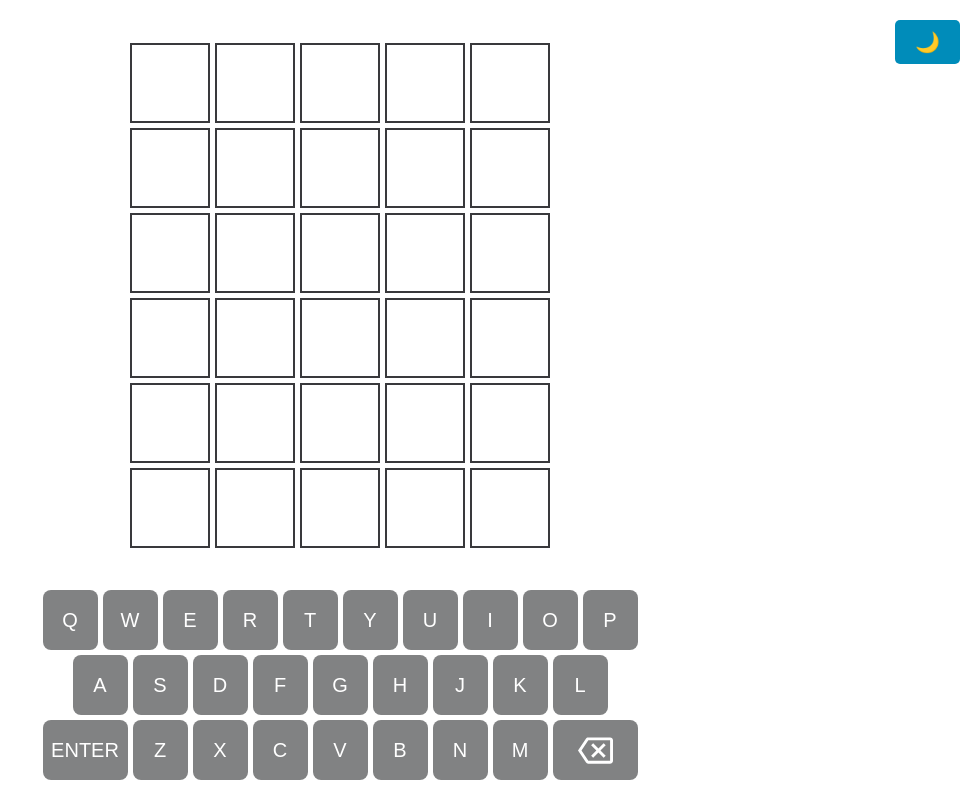
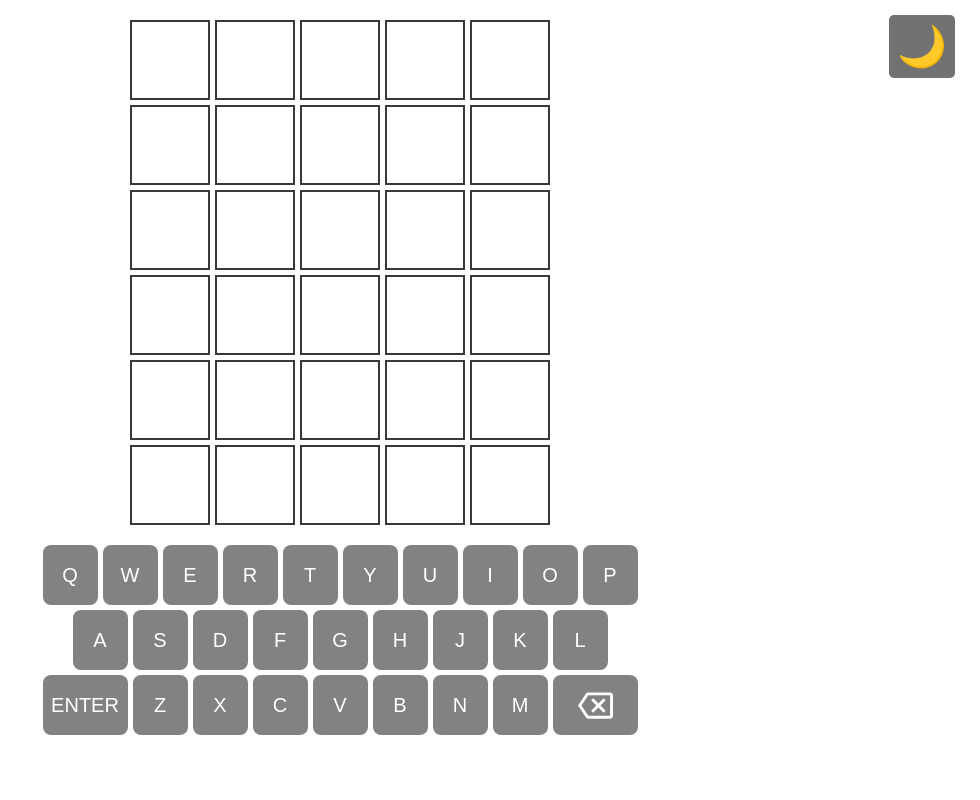
Before and after one commit to kunal-shetty/wordle, a plain HTML site: page index.html in a window 1280 px wide. Shown: the whole page, without its empty margins (300-1280 px from the left). Drawn offline with Linux system fonts and the light colour scheme.

Commit message:
Add files via upload

```diff
--- a/index.html
+++ b/index.html
@@ -5,6 +5,7 @@
   <meta http-equiv="X-UA-Compatible" content="IE=edge">
   <meta name="viewport" content="width=device-width, initial-scale=1.0">
   <link rel="stylesheet" href="style.css">
+  <link rel="icon" href="favicon.png">
   <script src="script.js" defer></script>
   <title>Wordle Clone</title>
 </head>
--- a/style.css
+++ b/style.css
@@ -4,7 +4,6 @@
   }
 
   body {
-    display: flex;
     flex-direction: column;
     min-height: 100vh;
     margin: 0;
@@ -18,12 +17,13 @@
 }
 .toggle-btn {
     position: absolute;
-    top: 20px;
-    right: 20px;
-    padding: 10px 20px;
+    font-size: 2em;
+    top: 15px;
+    right: 25px;
+    padding: 8px;
     border: none;
     cursor: pointer;
-    background: #008CBA;
+    background: #727272;
     color: white;
     border-radius: 5px;
 }
```
Also changed, not shown: favicon.png (added).
